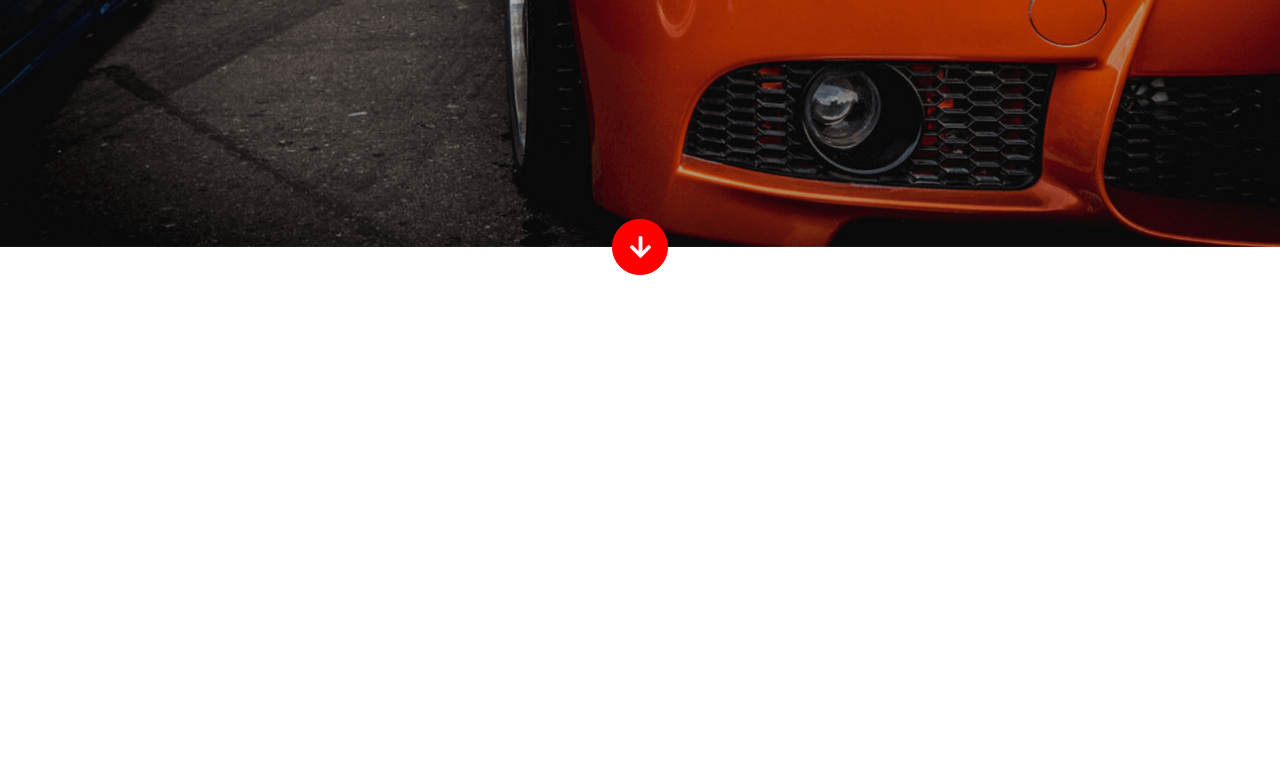
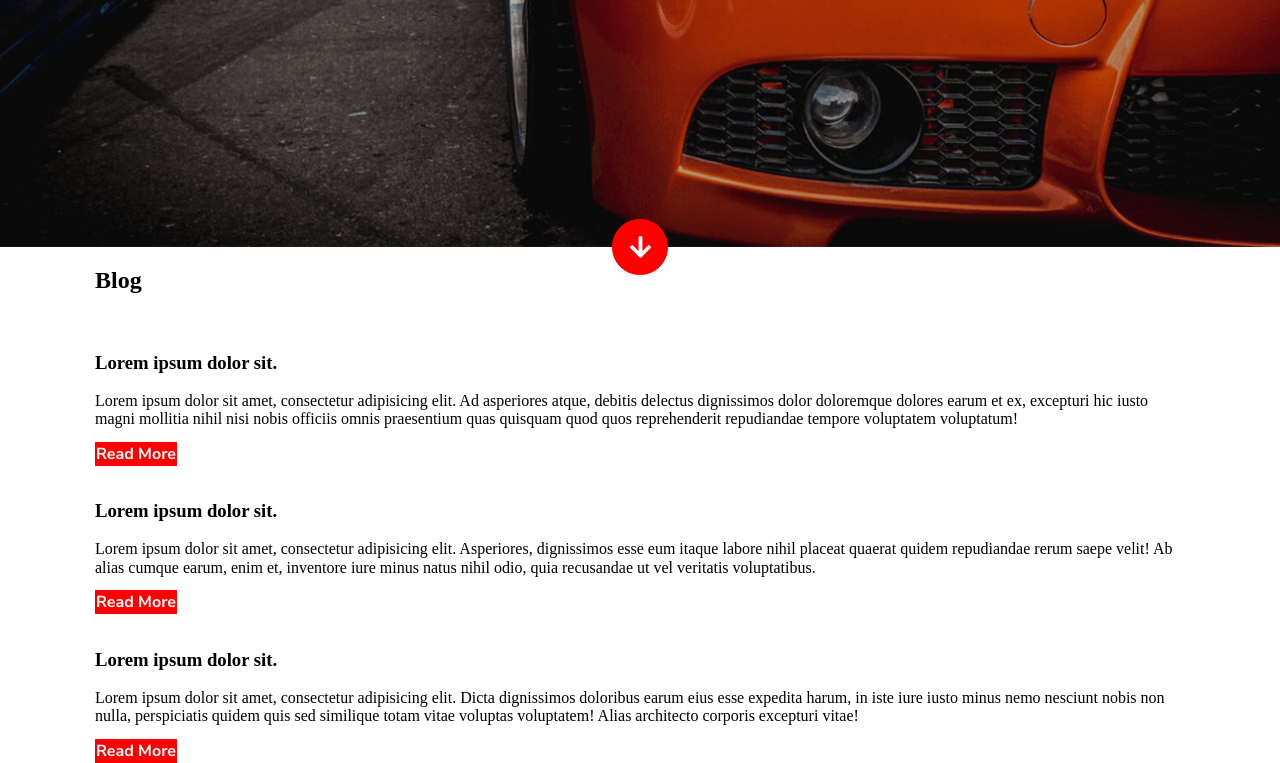
Before and after one commit to J4ISY/car_sharing, a plain HTML site: page index.html in a window 1280 px wide. Shown: the part 553-1316 px from the top of the page. Before the commit the page ends 828 px from the top, so only its background shows below. Drawn offline with Linux system fonts and the light colour scheme.

Commit message:
add base structure to blog section

```diff
--- a/index.html
+++ b/index.html
@@ -48,7 +48,32 @@
         <a href="#blog" class="intro__scroll btn btn-primary btn-icon">Scroll Down</a>
     </div>
 </div>
-<div class="box" id="blog"></div>
+
+<div class="box" id="blog">
+    <div class="box__wrapper blog">
+        <h2 class="blog__hdl">Blog</h2>
+        <section class="blog__box">
+            <div class="blog__col">
+                <img src="" alt="" class="blog__img">
+                <h3 class="blog__title">Lorem ipsum dolor sit.</h3>
+                <p class="blog__text">Lorem ipsum dolor sit amet, consectetur adipisicing elit. Ad asperiores atque, debitis delectus dignissimos dolor doloremque dolores earum et ex, excepturi hic iusto magni mollitia nihil nisi nobis officiis omnis praesentium quas quisquam quod quos reprehenderit repudiandae tempore voluptatem voluptatum!</p>
+                <a href="" class="blog__link btn btn-primary">Read More</a>
+            </div>
+            <div class="blog__col">
+                <img src="" alt="" class="blog__img">
+                <h3 class="blog__title">Lorem ipsum dolor sit.</h3>
+                <p class="blog__text">Lorem ipsum dolor sit amet, consectetur adipisicing elit. Asperiores, dignissimos esse eum itaque labore nihil placeat quaerat quidem repudiandae rerum saepe velit! Ab alias cumque earum, enim et, inventore iure minus natus nihil odio, quia recusandae ut vel veritatis voluptatibus.</p>
+                <a href="" class="blog__link btn btn-primary">Read More</a>
+            </div>
+            <div class="blog__col">
+                <img src="" alt="" class="blog__img">
+                <h3 class="blog__title">Lorem ipsum dolor sit.</h3>
+                <p class="blog__text">Lorem ipsum dolor sit amet, consectetur adipisicing elit. Dicta dignissimos doloribus earum eius esse expedita harum, in iste iure iusto minus nemo nesciunt nobis non nulla, perspiciatis quidem quis sed similique totam vitae voluptas voluptatem! Alias architecto corporis excepturi vitae!</p>
+                <a href="" class="blog__link btn btn-primary">Read More</a>
+            </div>
+        </section>
+    </div>
+</div>
 
 </body>
 </html>
```
